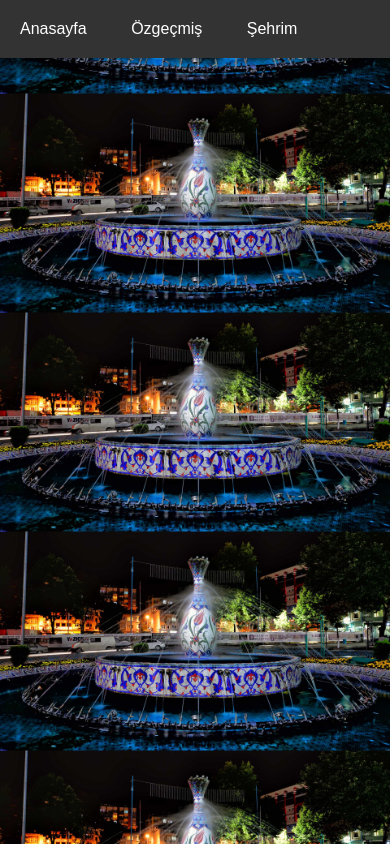
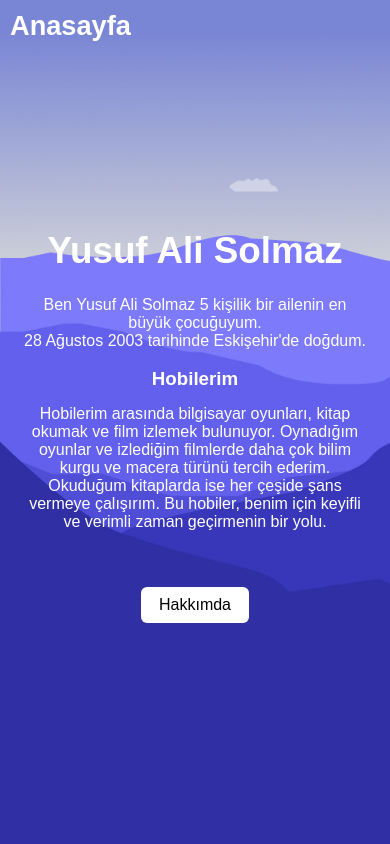
Before and after one commit to yusufsolmaz0/web_proje_2024, a PHP site: page /anasayfa.html in a window 390 px wide. Run offline with PHP 8.4, Linux system fonts and the light colour scheme.

Commit message:
Add files via upload

```diff
--- a/anasayfa.css
+++ b/anasayfa.css
@@ -1,35 +1,167 @@
-body {
-    background-image: url("kutahya.jpg");
-    height: 100vh;
-    background-position:center;
-    background-size:contain;
-    font-family: Arial, sans-serif;
-    margin: 0;
-    padding: 0;
+*{
+  margin: 0;
+  padding: 0;
+  box-sizing: border-box;
+  font-family: 'Poppins', sans-serif;
 }
 
 header {
-    background-color: #333;
-    color: #fff;
-    padding: 20px 0;
+  position: fixed;
+  top: 0;
+  left: 0;
+  width: 100%;
+  padding: 20px;
 }
 
-nav ul {
-    list-style-type: none;
-    margin: 0;
-    padding: 0;
+header .navbar {
+  display: flex;
+  align-items: center;
+  justify-content: space-between;
+  max-width: 1200px;
+  margin: 0 auto;
 }
 
-nav ul li {
-    display: inline;
+.navbar .logo {
+  color: #ffffff;
+  font-weight: 600;
+  font-size: 2.1rem;
+  text-decoration: none;
 }
 
-nav ul li a {
-    color: #fff;
-    text-decoration: none;
-    padding: 10px 20px;
+.navbar .menu {
+  display: flex;
+  list-style: none;
+  gap: 35px;
 }
 
-nav ul li a:hover {
-    color: #868282;
+.navbar a {
+  color: #ffffff;
+  text-decoration:none;
+  transition: 0.2s ease;
 }
+
+.navbar a:hover {
+  color: #000000;
+}
+
+.icerik {
+  height: 100vh;
+  background-image: url("arkaplan.jpeg");
+  background-position: left;
+  background-size:cover;
+  display:flex;
+  align-items: center;
+  padding: 0 20px;
+}
+
+.icerik .bilgi   {
+  max-width: 1200px;
+  margin: 0 auto;
+  width: 100%;
+  color: #fff;
+}
+
+.icerik .bilgi h2 {
+  font-size: 3rem;
+  max-width: 600px;
+  line-height: 70px;
+}
+
+.icerik .bilgi p {
+  font-weight: 300;
+  max-width: 600px;
+  margin-top: 15px;
+}
+
+.icerik .bilgi button {
+  background: #fff;
+  padding: 12px 30px;
+  border: none;
+  font-size: 1rem;
+  border-radius: 6px;
+  margin-top: 38px;
+  cursor: pointer;
+  font-weight: 500;
+  transition: 0.2s ease;
+}
+
+.icerik .bilgi button:hover {
+  color: #fff;
+  background: #000000;
+}
+
+#close-menu-btn {
+  position: absolute;
+  right: 20px;
+  top: 20px;
+  cursor: pointer;
+  display: none;
+}
+
+#hamburger-btn {
+  color: #291414;
+  cursor: pointer;
+  display: none;
+}
+
+@media (max-width: 768px) {
+  header {
+    padding: 10px;
+  }
+
+  header.show-mobile-menu::before {
+    content: "";
+    position: fixed;
+    left: 0;
+    top: 0;
+    width: 100%;
+    height: 100%;
+    backdrop-filter: blur(5px);
+  }
+
+  .navbar .logo {
+    font-size: 1.7rem;
+  }
+
+
+  #hamburger-btn, #close-menu-btn {
+    display: block;
+  }
+
+  .navbar .menu {
+    position: fixed;
+    top: 0;
+    left: -250px;
+    width: 250px;
+    height: 100vh;
+    background: #fff;
+    flex-direction: column;
+    padding: 70px 40px 0;
+    transition: left 0.2s ease;
+  }
+
+  header.show-mobile-menu .navbar .menu {
+    left: 0;
+  }
+
+  .navbar a {
+    color: #000;
+  }
+
+  .icerik .bilgi {
+    text-align: center;
+  }
+
+  .icerik .bilgi :is(h2, p) {
+    max-width: 100%;
+  }
+
+  .icerik .bilgi h2 {
+    font-size: 2.3rem;
+    line-height: 60px;
+  }
+
+  .icerik .bilgi button {
+    padding: 9px 18px;
+  }
+}
--- a/anasayfa.html
+++ b/anasayfa.html
@@ -1,23 +1,67 @@
 <!DOCTYPE html>
 <html lang="en">
+
 <head>
   <meta charset="UTF-8">
   <meta name="viewport" content="width=device-width, initial-scale=1.0">
   <title>Anasayfa</title>
   <link rel="stylesheet" href="anasayfa.css">
 
+
 </head>
+
 <body>
-
   <header>
     <nav class="navbar">
+      <a class="logo" href="anasayfa.html">Anasayfa<span></span></a>
       <ul class="menu">
-      <li><a href="#">Anasayfa</a></li>
+        <li><a href="#">Mirasımız</a></li>
+        <li><a href="sehrim.html">Şehrim</a></li>
         <li><a href="#">Özgeçmiş</a></li>
-      <li><a href="#">Şehrim</a></li>
+        <li><a href="#">Hakkında</a></li>
       </ul>
     </nav>
   </header>
 
+  <section class="icerik">
+    <div class="bilgi">
+      <h2>Yusuf Ali Solmaz</h2>
+      <p>
+        Ben Yusuf Ali Solmaz 5 kişilik bir ailenin en büyük çocuğuyum. <br>
+        28 Ağustos 2003 tarihinde Eskişehir'de doğdum.
+      </p>
+      <br>
+      <h3>Hobilerim</h3>
+      <p>
+        Hobilerim arasında bilgisayar oyunları, kitap okumak ve film izlemek bulunuyor.
+        Oynadığım oyunlar ve izlediğim filmlerde daha çok bilim kurgu ve macera türünü tercih ederim.
+        Okuduğum kitaplarda ise her çeşide şans vermeye çalışırım.
+        Bu hobiler, benim için keyifli ve verimli zaman geçirmenin bir yolu. <br>
+
+      </p>
+      <br>
+      <a href="hakkında.html" target="_self">
+        <button>Hakkımda</button>
+
+      </a>
+
+
+
+    </div>
+  </section>
+
+
+  <script>
+    const header = document.querySelector("header");
+    const hamburgerBtn = document.querySelector("#hamburger-btn");
+    const closeMenuBtn = document.querySelector("#close-menu-btn");
+
+
+    hamburgerBtn.addEventListener("click", () => header.classList.toggle("show-mobile-menu"));
+
+    closeMenuBtn.addEventListener("click", () => hamburgerBtn.click());
+  </script>
+
 </body>
+
 </html>
```
Also changed, not shown: sehrim.css (added, +180 -0 lines), sehrim.html (added, +73 -0 lines). Lines whose indentation alone changed are shown as unchanged.
